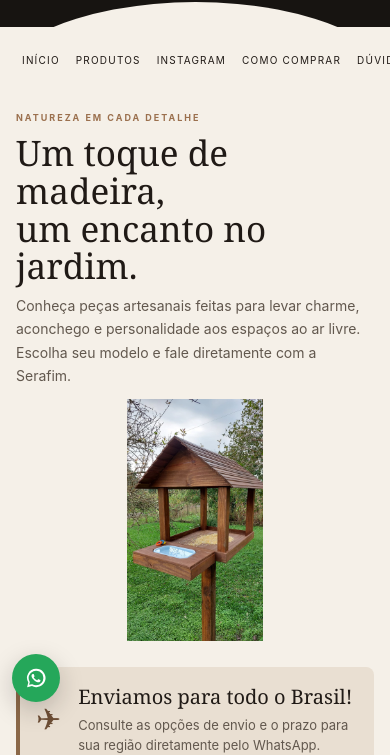
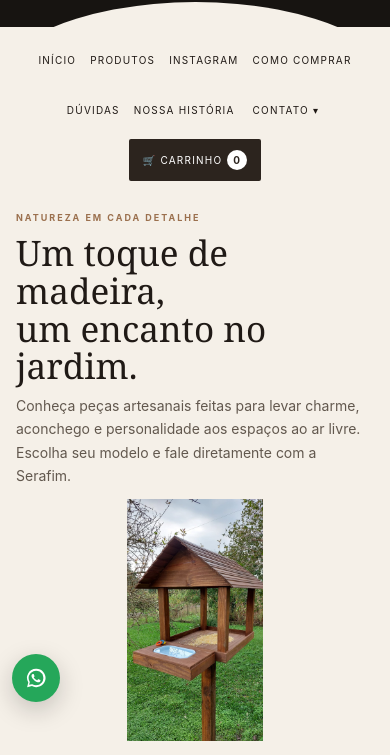
Before and after one commit to guilhermebroqua/Site-Serafim, a plain HTML site: page index.html in a window 390 px wide. Shown: the part 128-883 px from the top of the page. Drawn offline with Linux system fonts and the light colour scheme.

Commit message:
Refactor nav styles for better layout and spacing

```diff
--- a/index.html
+++ b/index.html
@@ -258,14 +258,16 @@ button, .cta, .detail-wa, .instagram-cta { touch-action: manipulation; }
   .topbar { font-size: 10px; line-height: 1.45; letter-spacing: .08em; }
   header { padding-bottom: 30px; }
   nav {
-    gap: 16px;
-    padding: 12px 24px 12px 22px;
-    scroll-padding-inline: 22px;
-    scroll-snap-type: x proximity;
+    display: flex;
+    justify-content: center;
+    flex-wrap: wrap;
+    overflow: visible;
+    white-space: normal;
+    gap: 8px 14px;
+    padding: 12px 14px;
   }
   nav > a, nav .contact-menu, nav .cart-nav {
     flex: 0 0 auto;
-    scroll-snap-align: start;
   }
   nav a, nav button { min-height: 42px; display: inline-flex; align-items: center; }
   .hero { gap: 4px; margin: 12px auto 26px; }
```
